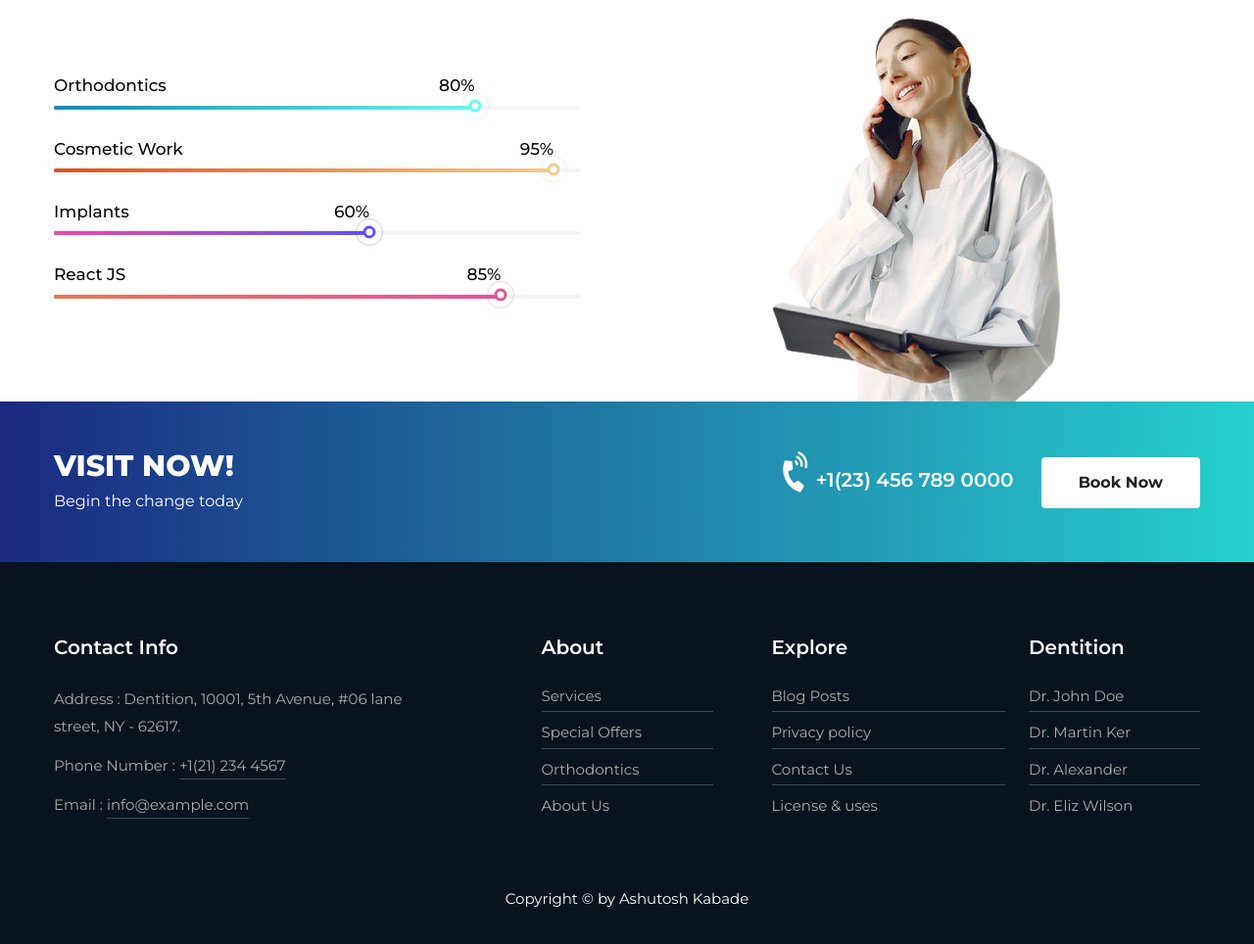
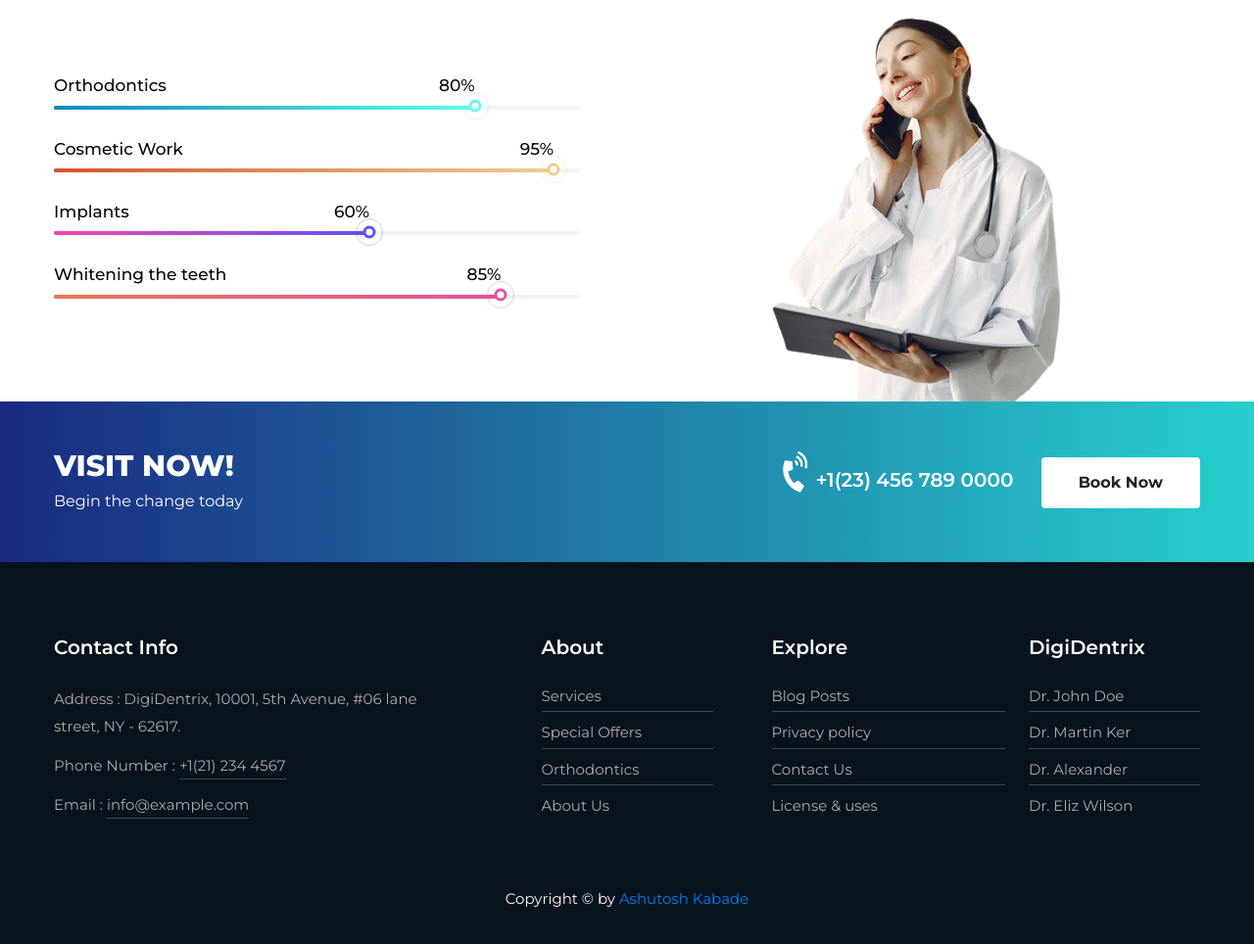
Before and after one commit to ashutosh1961/healthcare.finalproject, a plain HTML site: page index.html in a window 1280 px wide. Shown: the part 5378-6342 px from the top of the page at 98% size. Drawn offline with Linux system fonts and the light colour scheme.

Commit message:
6th commit

```diff
--- a/index.html
+++ b/index.html
@@ -528,7 +528,7 @@
                         </div>
                     </div>
                     <div class="progress-info info4">
-                        <h6 class="progress-tittle">React JS <span class="">85%</span></h6>
+                        <h6 class="progress-tittle"> Whitening the teeth <span class="">85%</span></h6>
                         <div class="progress">
                             <div class="progress-bar progress-bar-striped gradient-4" role="progressbar"
                                 style="width: 85%" aria-valuenow="95" aria-valuemin="0" aria-valuemax="100">
@@ -572,7 +572,7 @@
                 <div class="row footer-top-29">
                     <div class="col-md-5 footer-list-29 pe-xl-5">
                         <h6 class="footer-title-29">Contact Info </h6>
-                        <p class="mb-2 pe-xl-5">Address : Dentition, 10001, 5th Avenue, #06 lane street, NY - 62617.
+                        <p class="mb-2 pe-xl-5">Address : DigiDentrix, 10001, 5th Avenue, #06 lane street, NY - 62617.
                         </p>
                         <p class="mb-2">Phone Number : <a href="tel:+1(21) 234 4567">+1(21) 234 4567</a></p>
                         <p class="mb-2">Email : <a href="mailto:info@example.com">info@example.com</a></p>
@@ -597,7 +597,7 @@
                     </div>
                     <div class="col-lg-2 col-md-2 col-4 footer-list-29 mt-md-0 mt-4">
                         <ul>
-                            <h6 class="footer-title-29">Dentition</h6>
+                            <h6 class="footer-title-29">DigiDentrix</h6>
                             <li><a href="#doctor">Dr. John Doe</a></li>
                             <li><a href="#doctor">Dr. Martin Ker</a></li>
                             <li><a href="#doctor">Dr. Alexander</a></li>
@@ -606,7 +606,8 @@
                     </div>
                 </div>
                 <!-- copyright -->
-                <p class="copy-footer-29 text-center pt-lg-2 mt-5 pb-2">Copyright &copy; by Ashutosh Kabade</p>
+                <p class="copy-footer-29 text-center pt-lg-2 mt-5 pb-2">Copyright &copy; by <a href="https://www.linkedin.com/in/ashutosh-kabade-33a038229/" target="_blank">
+                    Ashutosh Kabade</a> </p>
                 <!-- //copyright -->
             </div>
         </div>
```
Also changed, not shown: about.html (+5 -4 lines), contact.html (+4 -3 lines), services.html (+5 -4 lines).
